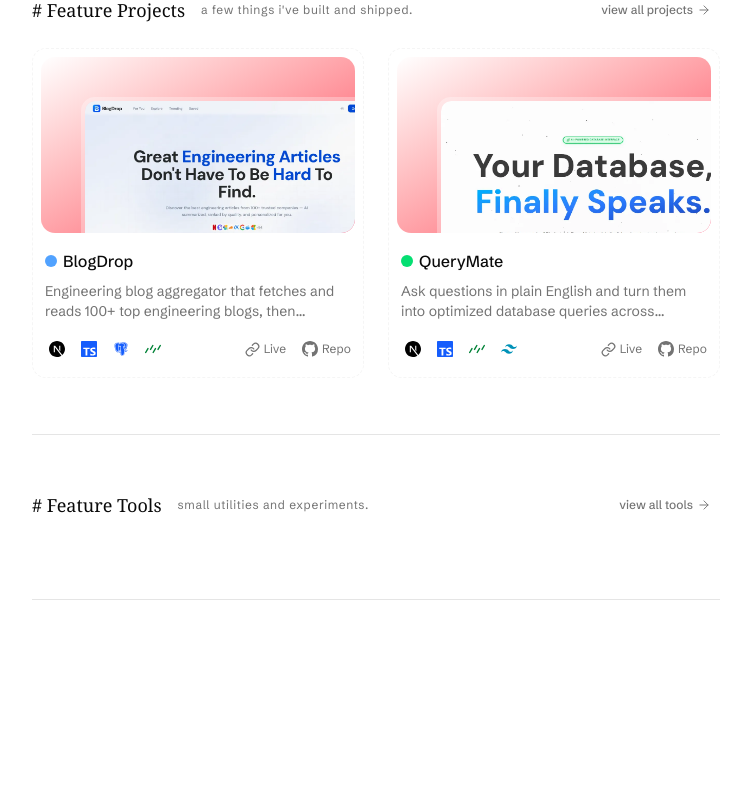
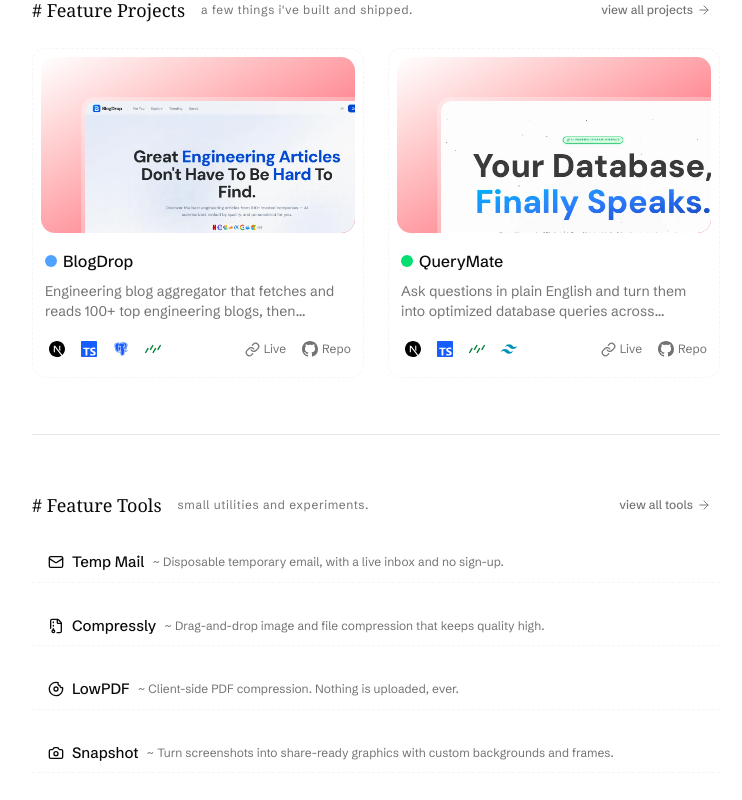
Before and after one commit to dhirajaryaa/wow-portfolio, a Next.js app: page / in a window 1280 px wide. Shown: the part 627-1427 px from the top of the page, without its empty margins (264-1006 px from the left). Before the commit the page ends 1307 px from the top, so only its background shows below. Built offline with nearby package versions, Linux system fonts and the light colour scheme.

Commit message:
feat: add feature tool on home page

```diff
--- a/src/components/home/feature-tool.tsx
+++ b/src/components/home/feature-tool.tsx
@@ -1,15 +1,45 @@
 import { Button } from "@/components/ui/button";
-import { ArrowRight } from "lucide-react";
+import { ArrowRight, ArrowUpRight } from "lucide-react";
 import Link from "next/link";
+import { tools, type Tool } from "@/lib/config";
 
-export const FeatureTool = ()=>{
+export const ToolItem = ({
+    className,
+    tool,
+}: {
+    className?: string;
+    tool: Tool;
+}) => {
+    const Icon = tool.icon;
     return (
-        <section className="flex flex-col gap-6 justify-center py-10 md:py-14">
+        <div className="hover:bg-muted/40 flex items-center justify-between gap-2 transition-all duration-200 p-2 md:px-4 group cursor-pointer border-b border-dashed border-muted">
+            <div className="flex justify-center md:justify-evenly md:items-center gap-1 md:gap-2 flex-col md:flex-row">
+                <div className="flex gap-2 items-center">
+            <Icon className="size-4" />
+            <h3 className="text-foreground text-[15px] group-hover:underline font-medium">{tool.name}</h3>
+                </div>
+            <p className="text-muted-foreground text-xs font-normal line-clamp-1">
+                {" "}
+                ~ {tool.line}
+            </p>
+            </div>
+            <ArrowUpRight size={15} className="size-4 text-muted-foreground group-hover:text-foreground md:opacity-0 md:group-hover:opacity-100 duration-200 transition-all"/>
+        </div>
+    )
+};
+
+export const FeatureTool = () => {
+    return (
+        <section className="flex flex-col justify-center gap-6 py-10 md:py-14">
             {/* heading  */}
             <div className="flex flex-row items-center justify-between gap-4">
-                <div className="flex gap-2 items-center">
-                    <h2 className="text-foreground font-medium font-serif text-lg"># Feature Tools</h2>
-                    <p className="text-muted-foreground text-xs pl-2 tracking-wider hidden md:block">small utilities and experiments.</p>
+                <div className="flex items-center gap-2">
+                    <h2 className="text-foreground font-serif text-lg font-medium">
+                        # Feature Tools
+                    </h2>
+                    <p className="text-muted-foreground hidden pl-2 text-xs tracking-wider md:block">
+                        small utilities and experiments.
+                    </p>
                 </div>
                 <Button
                     variant={"link"}
@@ -21,9 +51,16 @@ export const FeatureTool = ()=>{
                     </Link>
                 </Button>
             </div>
-            <div className="grid grid-cols-1 md:grid-cols-2 gap-6">
+            <div className="grid grid-cols-1 gap-6 ">
+                {tools.slice(0, 4).map((tool) => {
+                    return (
+                        <a key={tool.name} href={tool.href} target="_blank" >
+                            <ToolItem tool={tool} />
+                        </a>
+                    )
 
+                })}
             </div>
         </section>
-    )
-}
+    );
+};
--- a/src/lib/config.ts
+++ b/src/lib/config.ts
@@ -1,3 +1,5 @@
+import { Camera, DonutIcon, FileArchive, type LucideIcon, Mail } from "lucide-react";
+
 type Status = "Ongoing" | "Completed" | "Archived";
 
 export type Project = {
@@ -18,6 +20,7 @@ export type Tool = {
     href?: string;
     line: string;
     note?: string;
+    icon: LucideIcon;
 };
 
 export type GalleryEntry = {
@@ -141,22 +144,26 @@ export const projects: Project[] = [
 export const tools: Tool[] = [
     {
         name: "Temp Mail",
+        icon: Mail,
         href: "https://tempmail.dhirajarya.in",
         line: "Disposable temporary email, with a live inbox and no sign-up.",
     },
     {
         name: "Compressly",
+        icon: FileArchive,
         href: "https://compressly.dhirajarya.in",
         line: "Drag-and-drop image and file compression that keeps quality high.",
     },
     {
         name: "LowPDF",
+        icon: DonutIcon,
         href: "https://lowpdf.dhirajarya.in",
         line: "Client-side PDF compression. Nothing is uploaded, ever.",
     },
     {
         name: "Snapshot",
+        icon: Camera,
         line: "Turn screenshots into share-ready graphics with custom backgrounds and frames.",
-        note: "Coming soon.",
+        href: "https://snapshot.dhirajarya.in",
     },
 ];
```
